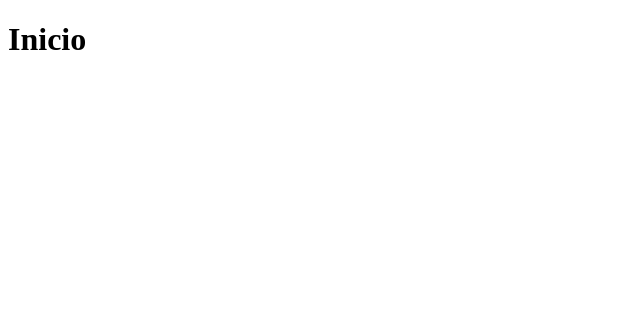
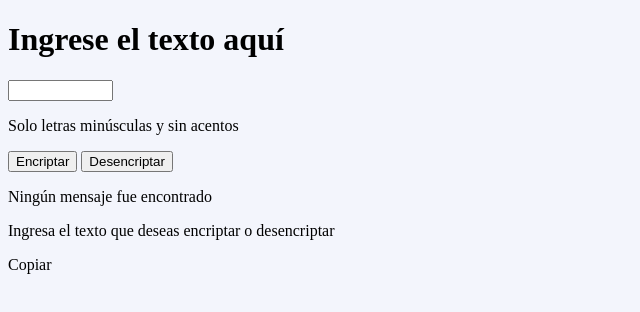
Before and after one commit to Angell2118/Encriptador-de-texto, a plain HTML site: page index.html in a window 1280 px wide. Shown: the whole page, without its empty margins (0-640 px from the left). Drawn offline with Linux system fonts and the light colour scheme.

Commit message:
agregar etiquetas a html, agregar background_color, declarar funciones, agregar cuadro de insertar texto

```diff
--- a/encriptador.js
+++ b/encriptador.js
@@ -0,0 +1,21 @@
+//variables
+let texto ="";
+let mensajeEncriptado ="";
+
+
+//document.getElementById('texto').value;
+
+
+console.log(texto);
+
+
+//funciones
+function encriptar(){
+
+
+}
+
+function desencriptar(){
+
+
+}
--- a/index.html
+++ b/index.html
@@ -3,9 +3,31 @@
 <head>
     <meta charset="UTF-8">
     <meta name="viewport" content="width=device-width, initial-scale=1.0">
-    <title>Document</title>
+    <link rel="stylesheet" href="styles.css">
+    <title>Encriptador de texto</title>
 </head>
 <body>
-    <h1>Inicio</h1>
+    <header>
+
+    </header>
+    <main>
+        <h1>Ingrese el texto aquí</h1>
+        <input type="text" id="texto" name="texto" required minlength="1" maxlength="20" size="10" />
+        <p>Solo letras minúsculas y sin acentos</p>
+            <div class="presentacion_botones">
+                <button onclick="encriptar();" class="presentacion_botones_encriptar">Encriptar</button>
+                <button onclick="desencriptar();" class="presentacion_botones_desencriptar">Desencriptar</button>
+
+            </div>
+        <p>Ningún mensaje fue encontrado</p>
+        <p>Ingresa el texto que deseas encriptar o desencriptar</p>
+        <a>Copiar</a>
+    </main>
+    <footer>
+
+    </footer>
+    <script  src="encriptador.js">
+
+    </script>
 </body>
 </html>
--- a/styles.css
+++ b/styles.css
@@ -0,0 +1,8 @@
+body{
+    background-color: #F3F5FC;
+}
+
+.presentacion_botones{
+
+
+}
```
